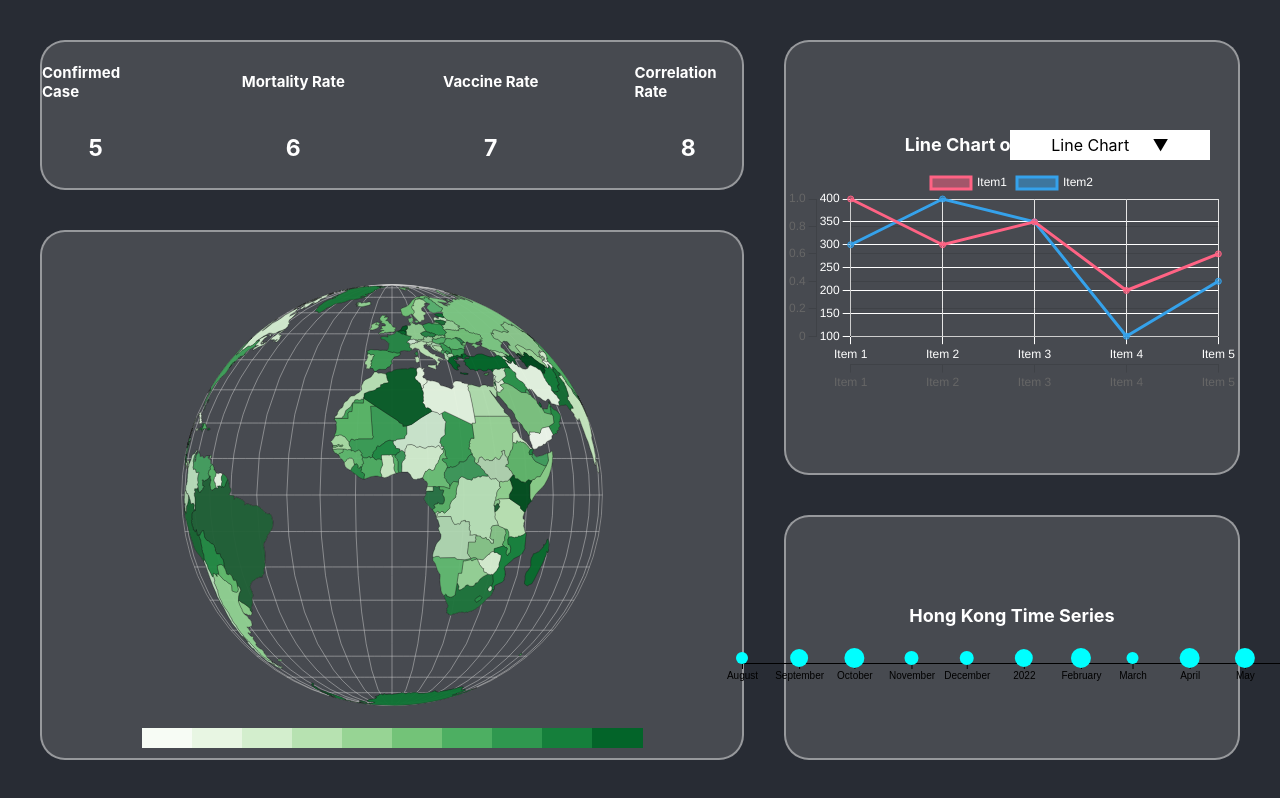
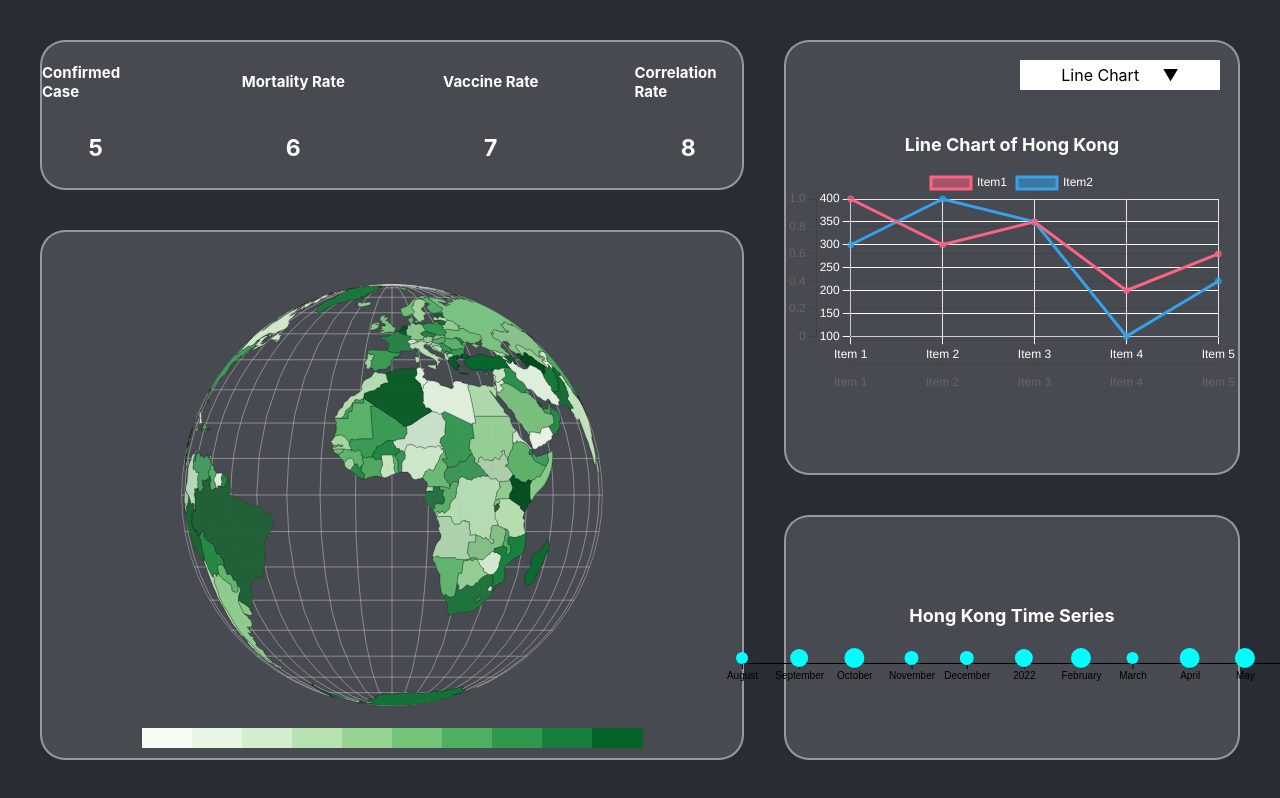
Before and after one commit to thomasfung0119/data_visualisation_frontend, a React (Create React App) app: page / in a window 1280 px wide. Shown: the top 798 px of the page. Built offline with nearby package versions, Linux system fonts and the light colour scheme.

Commit message:
Changed dropdown position

```diff
--- a/src/components/upperright/dropdown.css
+++ b/src/components/upperright/dropdown.css
@@ -1,6 +1,7 @@
 .dropdown {
     position: absolute;
-    right: 70px;
+    right: 60px;
+    top: 60px
 }
 
 .dropdown button {
```
